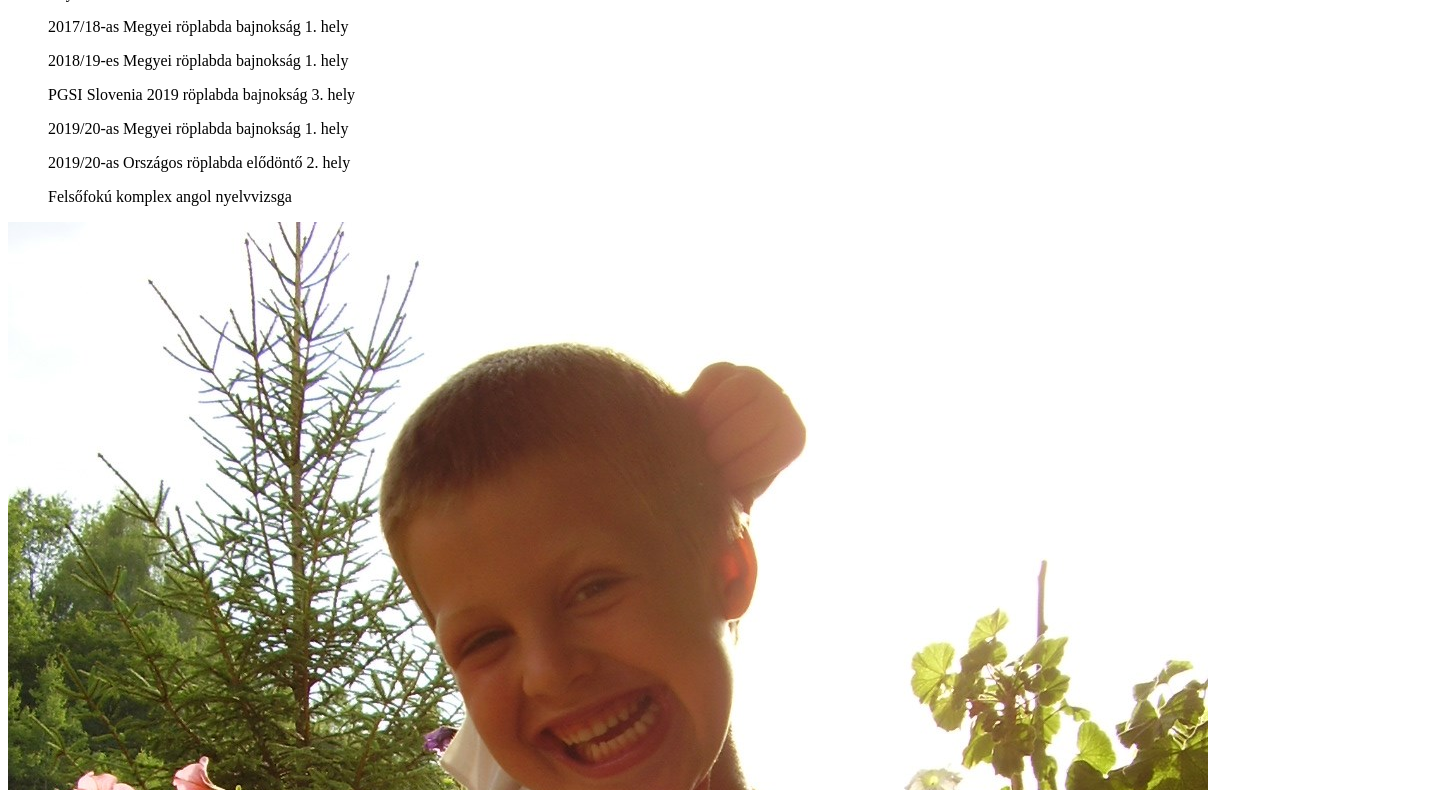
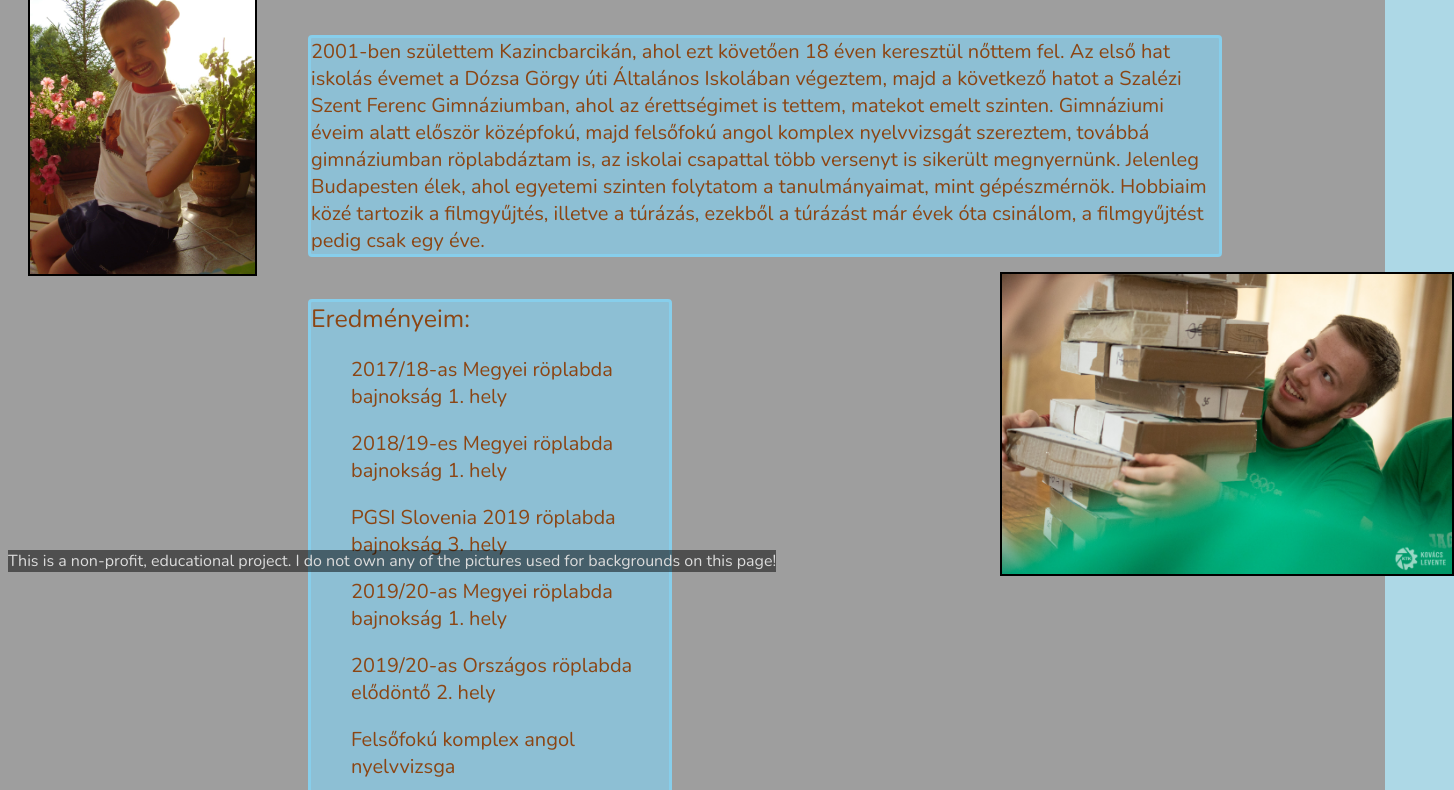
Before and after one commit to GreenPhoenix457/Ladi_Marcell_portfolio, a plain HTML site: page Rólam.html in a window 1280 px wide. Shown: the part 228-1018 px from the top of the page, 1454 px wide, since content can reach past the window. Drawn offline with nearby package versions, Linux system fonts and the light colour scheme; the site is published under a folder, as on GitHub Pages, so addresses that start at the root find nothing.

Commit message:
Update Rólam.html

```diff
--- a/Rólam.html
+++ b/Rólam.html
@@ -5,7 +5,7 @@
 
 			<meta charset="utf-8">
 
-			<link rel="stylesheet" type="text/css" href="/css/Main.css">
+			<link rel="stylesheet" type="text/css" href="css/Main.css">
 
 			<link rel="preconnect" href="https://fonts.gstatic.com">
 
```
